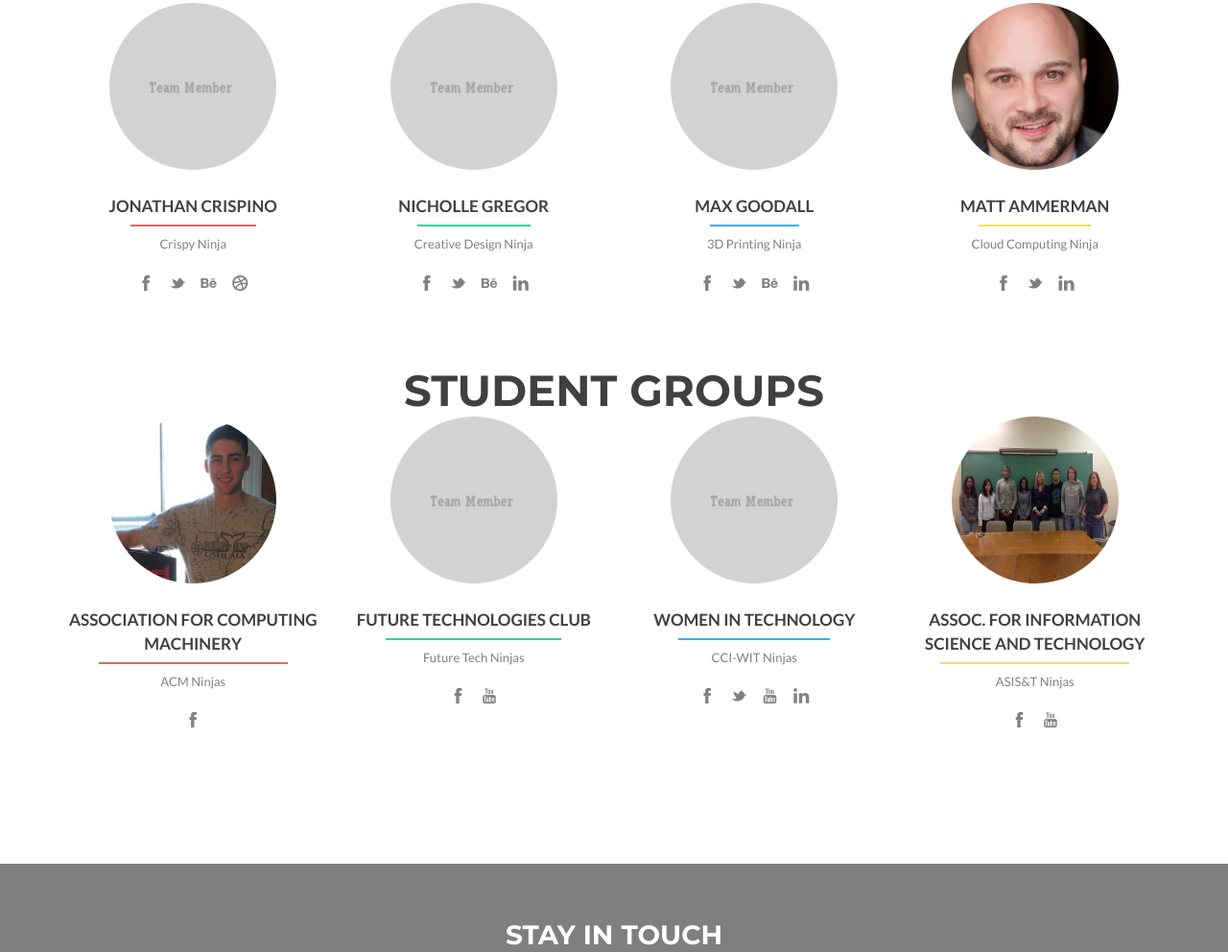
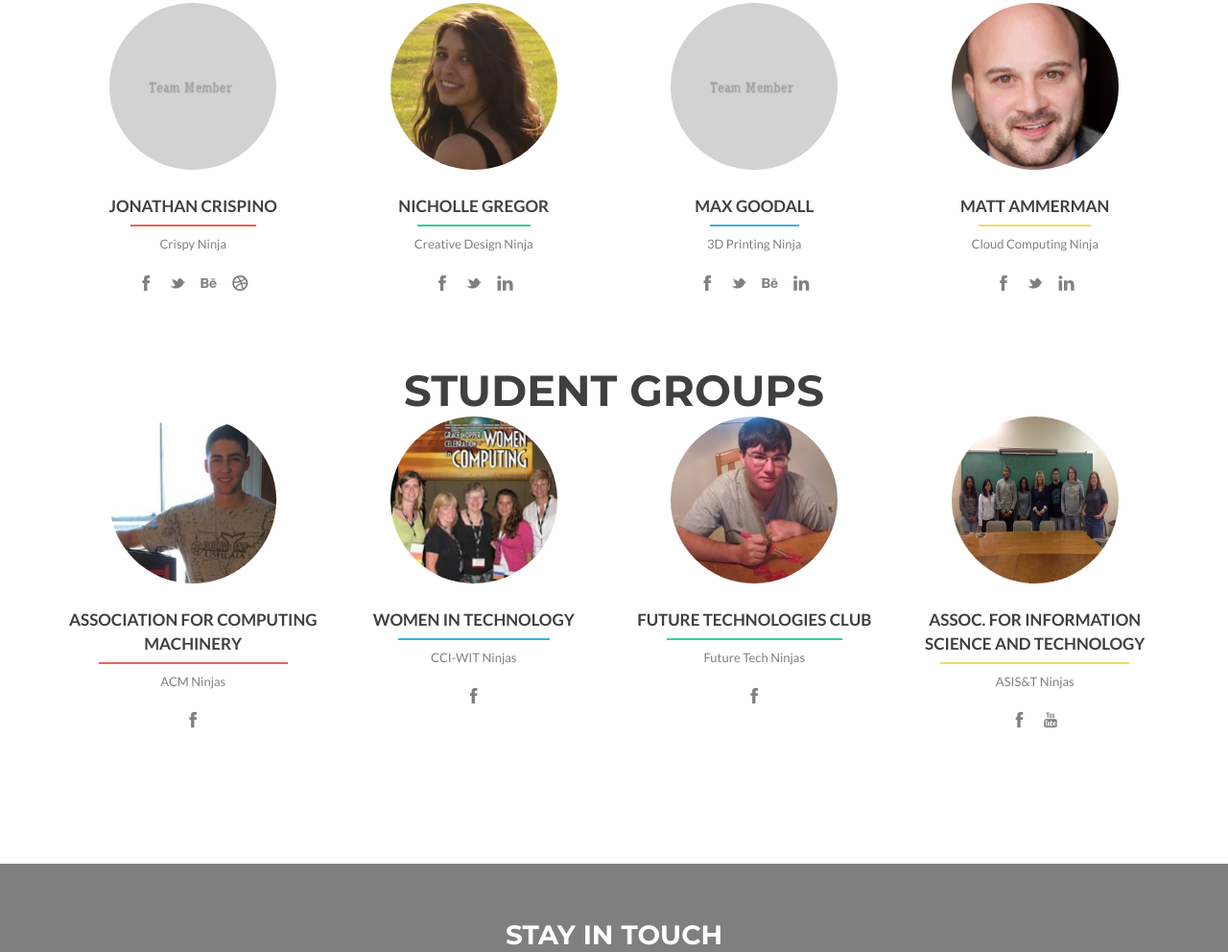
Before and after one commit to SUNY-Albany-CCI/in3, a plain HTML site: page index.html in a window 1280 px wide. Shown: the part 4987-5979 px from the top of the page at 96% size. Drawn offline with nearby package versions, Linux system fonts and the light colour scheme.

Commit message:
More content and pictures

```diff
--- a/index.html
+++ b/index.html
@@ -735,7 +735,7 @@
 				</div>
 				<div class="details">
 					<p>
-						Lorem ipsum dolor sit amet, consectetur adipisicing elit. Praesentium sapiente voluptate nostrum ipsa tempora optio facilis beatae quo aut error corrupti officiis dolore accusantium rem rerum illum nulla sed quisquam.
+					I believe we need more and more different kinds of people creating tomorrow&#39;s technology. I co-created the Social Robotics Workshop to get more girls interested in programming. From this grows an interest in making and DIY-let&#39;s create things that build confidence and nurture creativity.
 					</p>
 				</div>
 			</div>
@@ -799,7 +799,7 @@
 		<div class="col-lg-3 col-sm-3">
 			<div class="team-member">
 				<figure class="profile-pic">
-				<img src="images/team/pic6.jpg" alt="">
+				<img src="images/team/nicholle.JPG" alt="">
 				</figure>
 				<div class="member-details">
 					<h5 class="dark-text green-border-bottom">Nicholle Gregor</h5>
@@ -809,15 +809,14 @@
 				</div>
 				<div class="social-icons">
 					<ul>
-						<li><a href=""><i class="icon-facebook"></i></a></li>
-						<li><a href=""><i class="icon-twitter-alt"></i></a></li>
-						<li><a href=""><i class="icon-behance"></i></a></li>
-						<li><a href=""><i class="icon-linkedin"></i></a></li>
+						<li><a href="https://www.facebook.com/nikki.gregor.77"><i class="icon-facebook"></i></a></li>
+						<li><a href="https://twitter.com/newnikki86"><i class="icon-twitter-alt"></i></a></li>
+						<li><a href="https://www.linkedin.com/pub/nicholle-gregor/76/a50/b6a"><i class="icon-linkedin"></i></a></li>
 					</ul>
 				</div>
 				<div class="details">
 					<p>
-						Lorem ipsum dolor sit amet, consectetur adipisicing elit. Praesentium sapiente voluptate nostrum ipsa tempora optio facilis beatae quo aut error corrupti officiis dolore accusantium rem rerum illum nulla sed quisquam.
+					I am all about creativity and team work, so you can only imagine how excited I am to be apart of a community where creating is our main goal.
 					</p>
 				</div>
 			</div>
@@ -913,7 +912,32 @@
 		<div class="col-lg-3 col-sm-3">
 			<div class="team-member">
 				<figure class="profile-pic">
-				<img src="images/team/pic8.jpg" alt="">
+				<img src="images/team/gracehopper.JPG" alt="">
+				</figure>
+				<div class="member-details">
+					<h5 class="dark-text blue-border-bottom">Women in Technology</h5>
+					<div class="position">
+						CCI-WIT Ninjas
+					</div>
+				</div>
+				<div class="social-icons">
+					<ul>
+						<li><a href="https://www.facebook.com/groups/cciwit/"><i class="icon-facebook"></i></a></li>
+					</ul>
+				</div>
+				<div class="details">
+					<p>
+					CCI Women In Technology is dedicated to supporting, empowering, and building community among female faculty, and students. CCIWIT initiatives are designed to address the critical need to bridge the achievement gap and increase access for women to enter the male-dominated computing fields.
+					</p>
+				</div>
+			</div>
+		</div>
+
+
+		<div class="col-lg-3 col-sm-3">
+			<div class="team-member">
+				<figure class="profile-pic">
+				<img src="images/team/elliot.JPG" alt="">
 				</figure>
 				<div class="member-details">
 					<h5 class="dark-text green-border-bottom">Future Technologies Club</h5>
@@ -923,44 +947,17 @@
 				</div>
 				<div class="social-icons">
 					<ul>
-						<li><a href="https://www.facebook.com/public/Caroline.Buinickyconverse"><i class="icon-facebook"></i></a></li>
-						<li><a href="www.youtube.com/user/UAlbanyInformatics"><i class="icon-youtube"></i></a></li>
+						<li><a href="https://www.facebook.com/uafuturetech"><i class="icon-facebook"></i></a></li>
 					</ul>
 				</div>
 				<div class="details">
 					<p>
-						Lorem ipsum dolor sit amet, consectetur adipisicing elit. Praesentium sapiente voluptate nostrum ipsa tempora optio facilis beatae quo aut error corrupti officiis dolore accusantium rem rerum illum nulla sed quisquam.
+					The Future Technologies Club is a club focused on cutting edge technology. We&#39;re focused on introducing students to new emerging technologies such as 3D Printing, drones, robotics, and more.
 					</p>
 				</div>
 			</div>
 		</div>
 
-		<div class="col-lg-3 col-sm-3">
-			<div class="team-member">
-				<figure class="profile-pic">
-				<img src="images/team/pic8.jpg" alt="">
-				</figure>
-				<div class="member-details">
-					<h5 class="dark-text blue-border-bottom">Women in Technology</h5>
-					<div class="position">
-						CCI-WIT Ninjas
-					</div>
-				</div>
-				<div class="social-icons">
-					<ul>
-						<li><a href="https://www.facebook.com/public/Jennifer-Goodall"><i class="icon-facebook"></i></a></li>
-						<li><a href="https://twitter.com/goodalljen"><i class="icon-twitter-alt"></i></a></li>
-						<li><a href="www.youtube.com/user/UAlbanyInformatics"><i class="icon-youtube"></i></a></li>
-						<li><a href="http://www.linkedin.com/in/jennifergoodall"><i class="icon-linkedin"></i></a></li>
-					</ul>
-				</div>
-				<div class="details">
-					<p>
-						Lorem ipsum dolor sit amet, consectetur adipisicing elit. Praesentium sapiente voluptate nostrum ipsa tempora optio facilis beatae quo aut error corrupti officiis dolore accusantium rem rerum illum nulla sed quisquam.
-					</p>
-				</div>
-			</div>
-		</div>
 
 		<div class="col-lg-3 col-sm-3">
 			<div class="team-member">
--- a/js/zerif.js
+++ b/js/zerif.js
@@ -6,7 +6,9 @@ $.vegas('slideshow', {
   backgrounds:[
     { src:'images/backgrounds/bg1.jpg', fade:1000 },
     { src:'images/backgrounds/bg2.jpg', fade:1000 },
-    { src:'images/backgrounds/bg3.jpg', fade:1000 }
+    { src:'images/backgrounds/bg3.jpg', fade:1000 },
+    { src:'images/backgrounds/bg4.jpg', fade:1000 },
+
   ]
 });
 
```
Also changed, not shown: images/backgrounds/bg4.jpg (added), images/team/elliot.jpg (added), images/team/gracehopper.jpg (added), images/team/nicholle.jpg (added).
